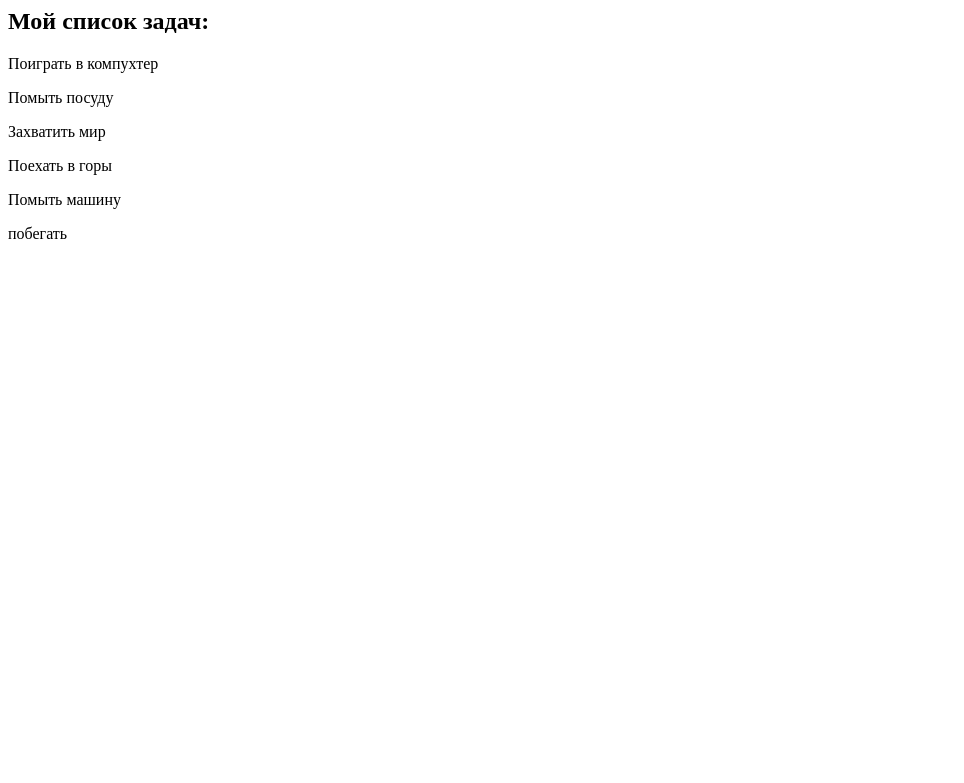
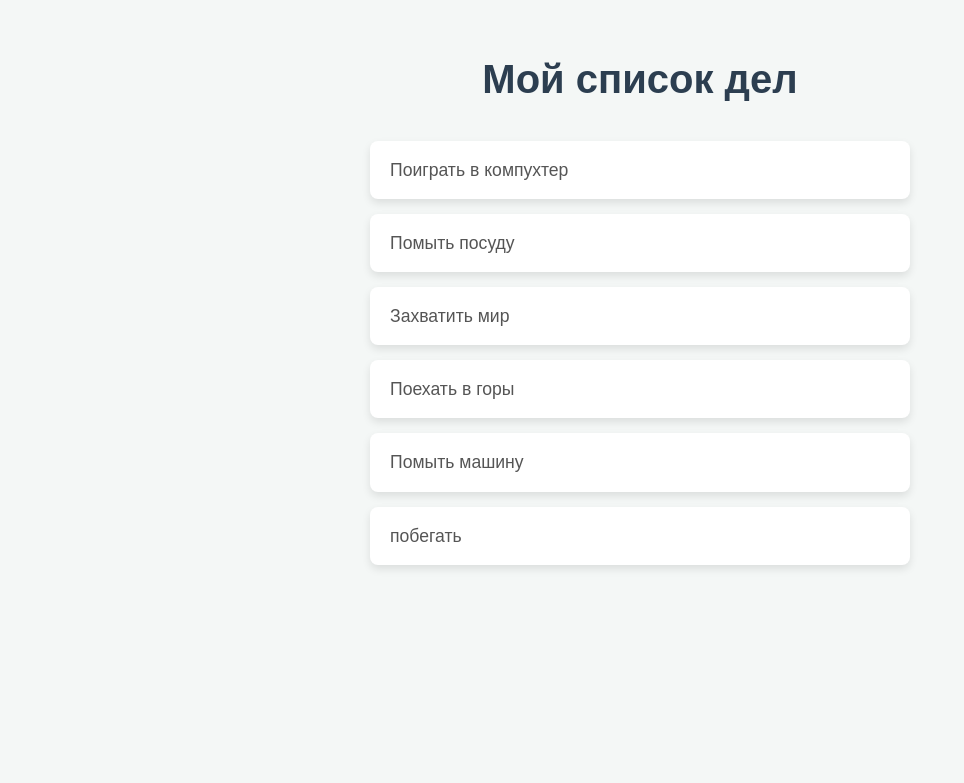
Before and after one commit to AlgoClassWork/todolist-django, a Django app: page / in a window 1280 px wide. Shown: the top 783 px of the page, without its empty margins (0-964 px from the left). Run offline with Django 5.2, Linux system fonts and the light colour scheme; data comes from the database, SQL or seed files in the repository.

Commit message:
Update index.html

```diff
--- a/todo/templates/index.html
+++ b/todo/templates/index.html
@@ -1,7 +1,69 @@
-<h2> Мой список задач: </h2>
+<!DOCTYPE html>
+<html lang="en">
+<head>
+    <meta charset="UTF-8">
+    <meta name="viewport" content="width=device-width, initial-scale=1.0">
+    <title>Список дел</title>
+    <style>
+        body {
+            font-family: 'Arial', sans-serif;
+            background-color: #f4f7f6; /* Светло-серый фон */
+            color: #333;
+            line-height: 1.6;
+            margin: 0;
+            padding: 20px;
+            display: flex;
+            flex-direction: column;
+            align-items: center;
+        }
 
-{% for task in tasks %}
+        h1 {
+            color: #2c3e50; /* Темно-синий заголовок */
+            margin-bottom: 30px;
+            font-size: 2.5em;
+            text-align: center;
+        }
 
-    <p> {{task}} </p>
+        .task {
+            background-color: #ffffff; /* Белый фон для задачи */
+            border-radius: 8px;
+            box-shadow: 0 4px 8px rgba(0, 0, 0, 0.1);
+            margin-bottom: 15px;
+            padding: 15px 20px;
+            width: 100%;
+            max-width: 500px;
+            transition: transform 0.2s ease-in-out;
+        }
 
-{% endfor %}
+        .task:hover {
+            transform: translateY(-3px);
+        }
+
+        .task p {
+            margin: 0;
+            font-size: 1.1em;
+            color: #555;
+        }
+
+        .task .completed {
+            text-decoration: line-through;
+            color: #999;
+            font-style: italic;
+        }
+    </style>
+</head>
+<body>
+
+    <h1>Мой список дел</h1>
+    {% for task in tasks %}
+        <div class="task">
+            {% if task.completed %}
+                <p class="completed"> {{task.title}} </p>
+            {% else %}
+                <p> {{task.title}} </p>
+            {% endif %}
+        </div>
+    {% endfor %}
+
+</body>
+</html>
```
